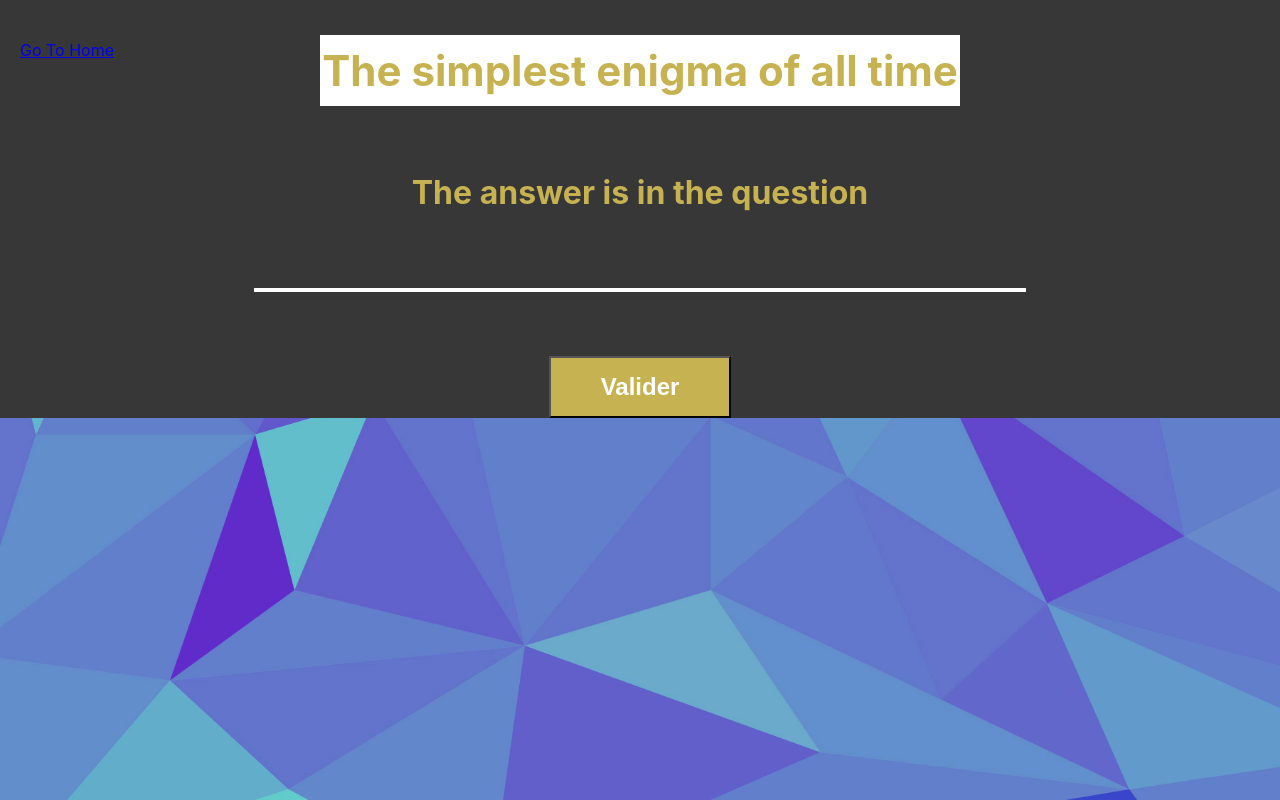
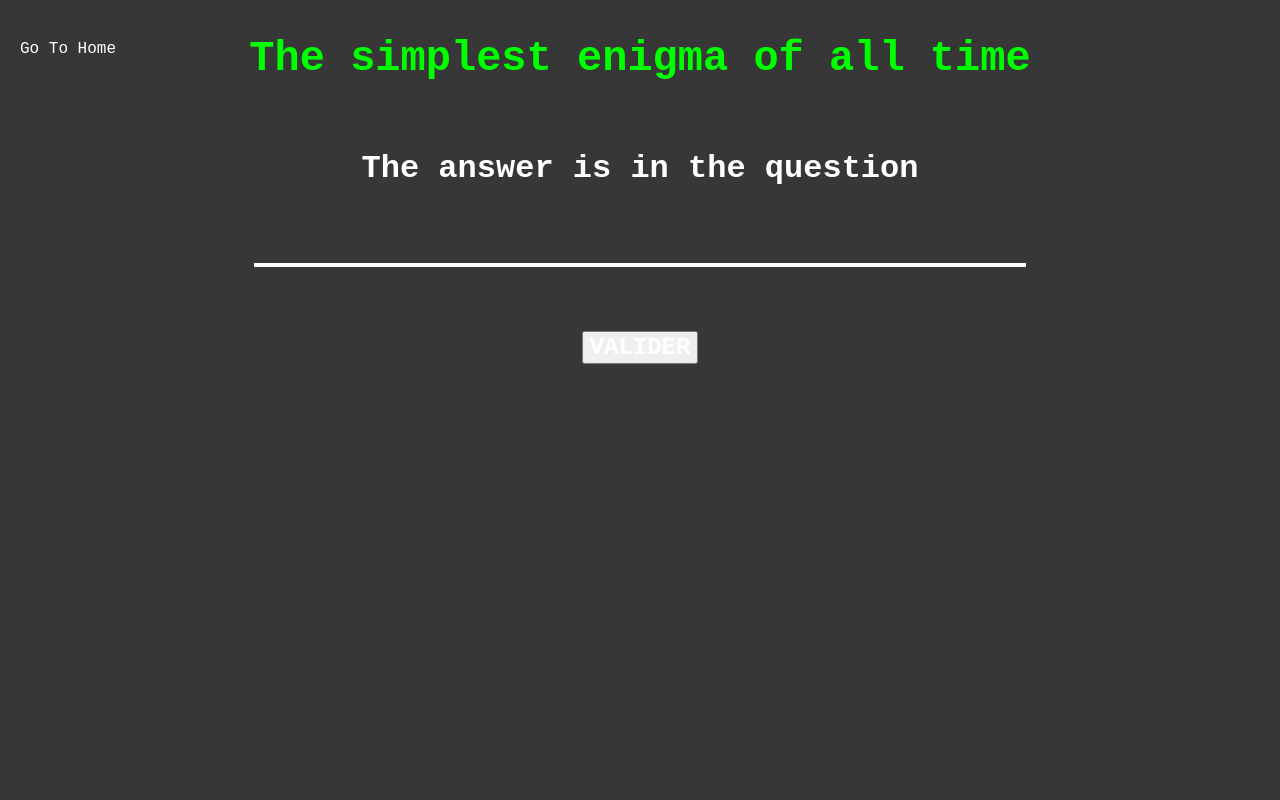
Before and after one commit to FreddyPoly/google-is-your-friend, a React (Create React App) app: page /enigmas/first-enigma in a window 1280 px wide. Built offline with nearby package versions, Linux system fonts and the light colour scheme.

Commit message:
Style accueil

```diff
--- a/src/pages/Enigmas.js
+++ b/src/pages/Enigmas.js
@@ -4,7 +4,6 @@ import Radium from 'radium';
 import { Link } from "react-router-dom";
 
 import enigmas from '../data/enigmas.json';
-import fond from '../assets/fond.jpg';
 
 import * as components from './enigmas/index';
 
@@ -22,7 +21,7 @@ class Enigmas extends Component {
     const $ComponentEnigma = components[currentEnigma.component];
 
     return (
-      <div className="Enigmas">
+      <div className="Enigmas" style={styles.container}>
         <header style={styles.containerHeader}>
           <h2 style={styles.title}>
             { currentEnigma.name }
@@ -32,43 +31,33 @@ class Enigmas extends Component {
         <Link style={styles.btnBack} to='/'>Go To Home</Link>
 
         <$ComponentEnigma />
-
-        <div style={styles.background}></div>
       </div>
     );
   }
 }
 
 const styles = {
+  container: {
+    height: '100vh',
+  },
   containerHeader: {
     display: 'flex',
     justifyContent: 'center',
   },
   title: {
+    fontFamily: 'Courier New',
     fontSize: 42,
-    color: '#c6b251',
-    backgroundColor: 'white',
-    paddingTop: 10,
-    paddingBottom: 10,
-    width: '50%',
+    color: '#00ff00',
     textAlign: 'center',
   },
   btnBack: {
+    fontFamily: 'Courier New',
+    color: 'white',
+    textDecoration: 'none',
     position: 'absolute',
     top: 40,
     left: 20,
   },
-  background: {
-    width: '100%',
-    height: '100%',
-    backgroundImage: `url(${fond})`,
-    backgroundRepeat: 'no-repeat',
-    backgroundSize: 'cover',
-    position: 'absolute',
-    opacity: .9,
-    top: 0,
-    zIndex: -1,
-  },
 };
 
 export default Radium(Enigmas);
--- a/src/pages/Home.js
+++ b/src/pages/Home.js
@@ -5,6 +5,14 @@ import Radium from 'radium';
 import enigmas from '../data/enigmas.json';
 
 class Home extends Component {
+  constructor(props) {
+    super(props);
+
+    this.state = {
+      enigmaHover: null,
+    };
+  }
+
   render() {
     return (
       <div className="Home" style={{ height: '100vh' }}>
@@ -15,7 +23,29 @@ class Home extends Component {
 
         <div style={styles.enigmasContainer}>
           {enigmas.map((enigma) => (
-            <Link to={`/enigmas/${enigma.slug}`} key={enigma.slug} style={styles.enigmaLink}>{enigma.name}</Link>
+            <Link
+              to={`/enigmas/${enigma.slug}`}
+              key={enigma.slug}
+              style={{
+                margin: 48,
+                textAlign: 'center',
+                textDecoration: 'none',
+                padding: 5,
+                backgroundColor: this.state.enigmaHover === enigma.slug ? '#00ff00' : 'transparent'
+              }}
+              onMouseLeave={() => this.setState({ enigmaHover: null })}
+              onMouseEnter={() => this.setState({ enigmaHover: enigma.slug })}>
+                <span
+                  style={{
+                    color: this.state.enigmaHover === enigma.slug ? '#373737' : 'white',
+                    fontFamily: 'Courier New',
+                    fontSize: 16,
+                    textDecoration: 'none',
+                  }}
+                  key={enigma.slug}>
+                    {enigma.name}
+                </span>
+            </Link>
           ))}
         </div>
       </div>
@@ -50,14 +80,6 @@ const styles = {
     gridTemplateColumns: 'auto auto auto auto auto',
     gridTemplateRows: '120 50',
   },
-  enigmaLink: {
-    color: 'white',
-    fontFamily: 'Courier New',
-    fontSize: 16,
-    margin: 48,
-    textAlign: 'center',
-    textDecoration: 'none',
-  },
 }
 
 export default Radium(Home);
--- a/src/pages/enigmas/First.js
+++ b/src/pages/enigmas/First.js
@@ -35,7 +35,7 @@ class First extends Component {
             <input style={styles.inputText} type="text" value={this.state.response} onChange={this._respond} />
 
             <div style={styles.btnContainer}>
-              <button style={styles.btnValidate} type="submit">Valider</button>
+              <button style={styles.btnValidate} type="submit">VALIDER</button>
             </div>
           </form>
         </div>
@@ -50,9 +50,10 @@ const styles = {
     flexDirection: 'column'
   },
   title: {
+    fontFamily: 'Courier New',
     textAlign: 'center',
     fontSize: 32,
-    color: '#c6b251',
+    color: 'white',
   },
   form: {
     display: 'flex',
@@ -64,16 +65,13 @@ const styles = {
   },
   btnValidate: {
     marginTop: 64,
-    paddingTop: 15,
-    paddingBottom: 15,
-    paddingLeft: 50,
-    paddingRight: 50,
-    backgroundColor: '#c6b251',
     fontSize: 24,
     color: 'white',
     fontWeight: '700',
+    fontFamily: 'Courier New',
   },
   inputText: {
+    fontFamily: 'Courier New',
     alignSelf: 'center',
     width: '60%',
     backgroundColor: 'transparent',
```
